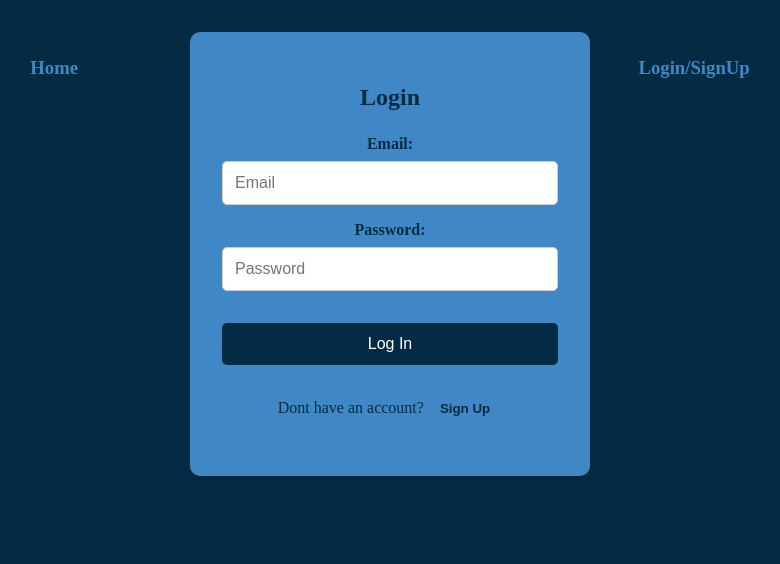
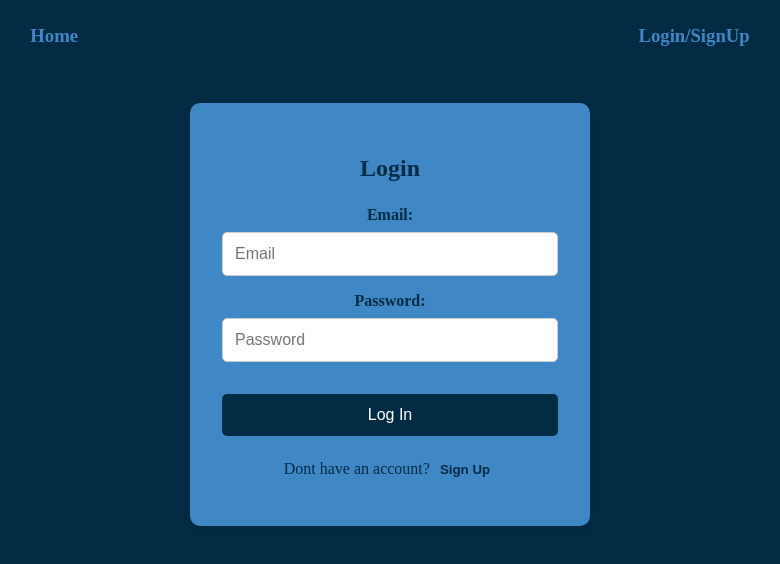
Before and after one commit to comeaudc/tvTrivia_frontend, a React app: page /auth in a window 1280 px wide. Shown: the top 564 px of the page, without its empty margins (250-1030 px from the left). Built offline with nearby package versions, Linux system fonts and the light colour scheme; no server answers; the HTML template or start-up script is replaced by a standard one.

Commit message:
Added Some CSS

```diff
--- a/src/App.css
+++ b/src/App.css
@@ -2,8 +2,11 @@
   width: 100%;
   height: 100%;
   text-align: center;
+  display: flex;
+  flex-direction: column;
 }
 
 main {
   height: 100%;
+  flex: 1;
 }
--- a/src/components/GameComponents/Game.module.css
+++ b/src/components/GameComponents/Game.module.css
@@ -16,8 +16,3 @@
     display: flex;
     justify-content: center;
 }
-button {
-    padding: .75rem;
-    border-radius: 25px;
-    background-color: var(--pineGreen);
-}
--- a/src/components/Nav/Nav.module.css
+++ b/src/components/Nav/Nav.module.css
@@ -3,7 +3,8 @@
     display: flex;
     justify-content: space-around;
     padding-top: .1rem;
-    position: absolute;
+    position: relative;
+    flex: 0
 }
 
 .nav a {
--- a/src/pages/GamePage/Game.module.css
+++ b/src/pages/GamePage/Game.module.css
@@ -19,3 +19,9 @@
     flex-direction: column;
     gap: 20px;
 }
+
+.startBtn {
+    padding: .75rem;
+    border-radius: 25px;
+    background-color: var(--pineGreen);
+}
--- a/src/pages/GamePage/GamePage.jsx
+++ b/src/pages/GamePage/GamePage.jsx
@@ -30,7 +30,7 @@ export default function GamePage() {
     return (
       <div className={style.container}>
         <CategoryChoice setGenre={setGenre} category={category} />
-        {questions && <button><h3>Ready to start?</h3></button>}
+        {questions && <button className={style.startBtn}><h3>Ready to start?</h3></button>}
       </div>
     );
   }
```
